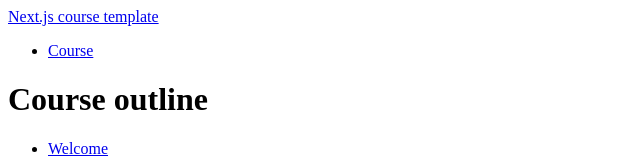
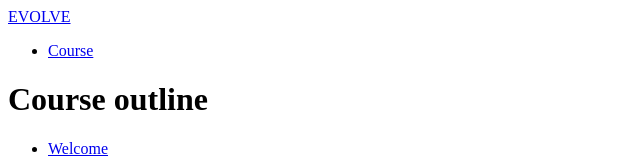
Before and after one commit to Web3athon-EVOLVE/courses, a Next.js app: page /course in a window 1280 px wide. Shown: the top 160 px of the page, without its empty margins (0-640 px from the left). Built offline with nearby package versions, Linux system fonts and the light colour scheme; what @tailwindcss/typography would draw is missing.

Commit message:
EVOLVE HEADER

```diff
--- a/components/header.js
+++ b/components/header.js
@@ -5,7 +5,7 @@ const Header = () => {
     <header className="flex items-center justify-between p-2 border-b border-gray-200">
       <Link href="/">
         <a className="text-pink-800 text-lg flex space-x-2">
-          Next.js course template
+          EVOLVE
         </a>
       </Link>
       <nav>
```
Also changed, not shown: 1 other file (tests, documents, lock files or other folders).
